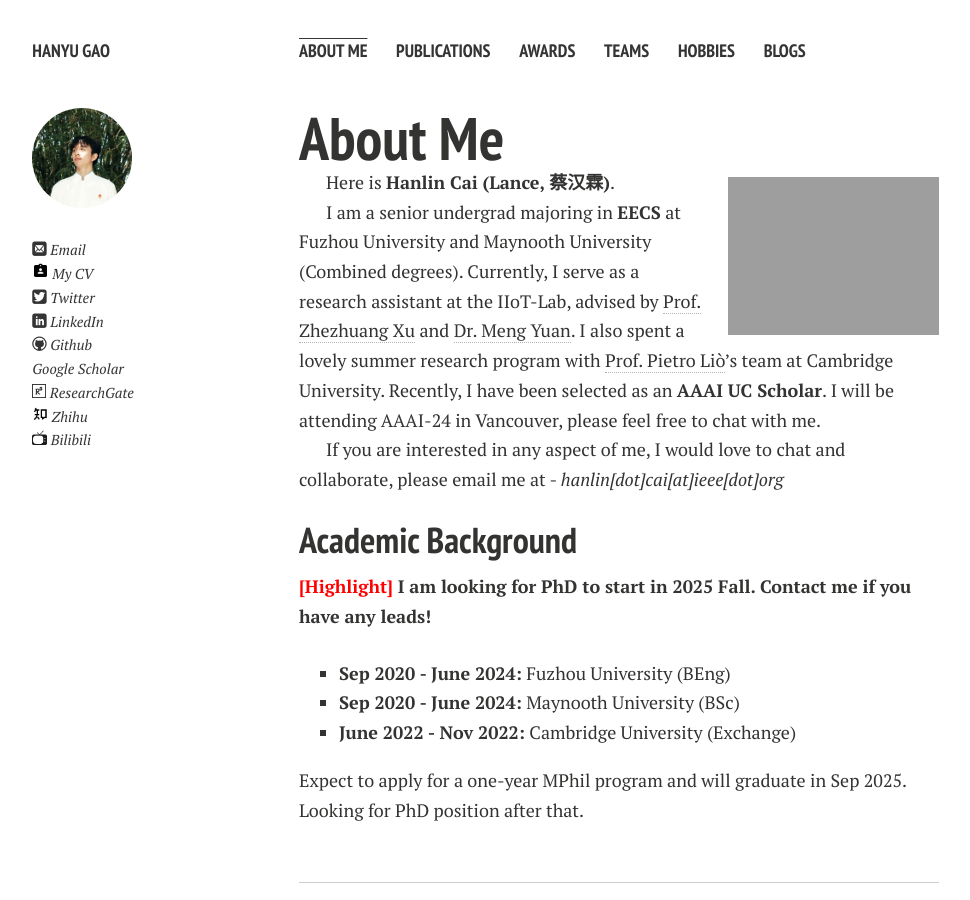
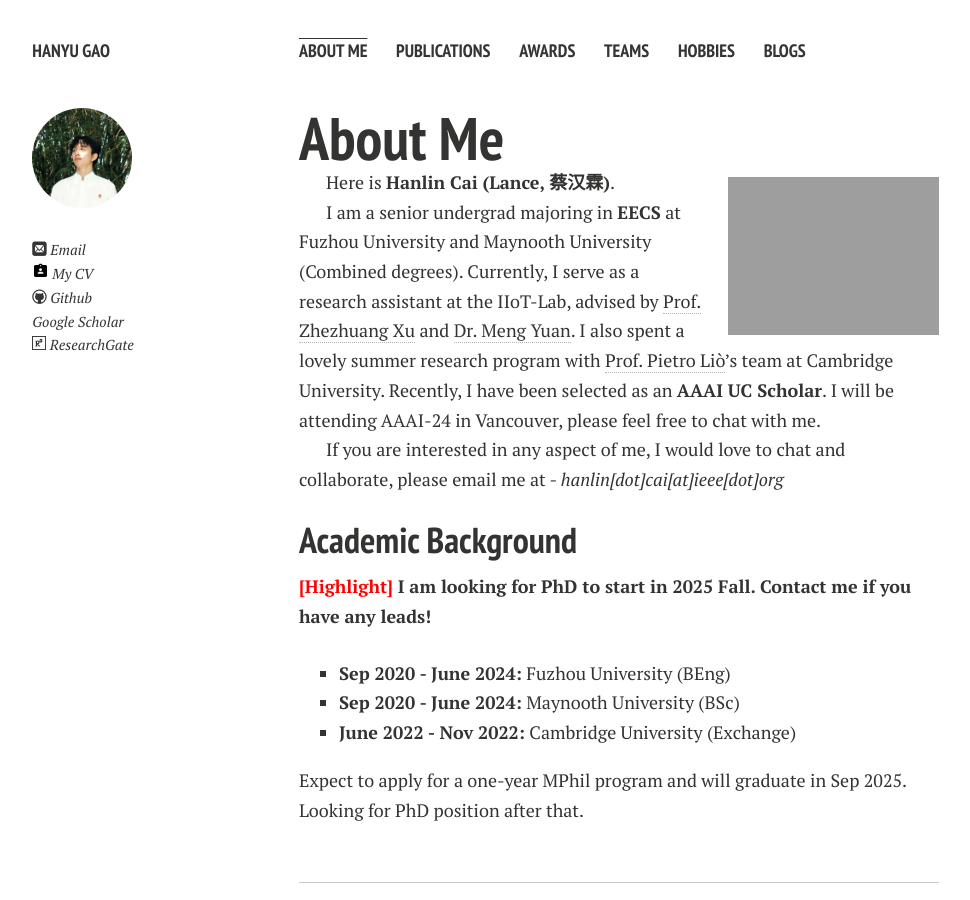
Before and after one commit to HanyuGaoX/HanyuGaoX.github.io, a Jekyll site: the page built from index.md, in a window 1280 px wide and 900 px high. Shown: the whole window, without its empty margins (21-991 px from the left). Built offline with Jekyll 4.4.1, drawn with Linux system fonts in a browser that asks for light colours; nearby versions of some CDN libraries; comment, search, counter and statistics services are not loaded; a style sheet for code colours, icons or effects is not loaded; our own code applies the rules of GitHub Pages for plain Markdown files; part of the change alters nothing that is shown.

Commit message:
Update _config.yml

```diff
--- a/_config.yml
+++ b/_config.yml
@@ -1,5 +1,5 @@
 title: Hanyu Gao
-# tagline: Here is personal website of Hanlin Cai. Powered by Jekyll, based on the Minimal Mistakes theme.
+# tagline: Here is personal website of Hanyu Gao. Powered by Jekyll, based on the Minimal Mistakes theme.
 # description: Two roads diverged in woods, I took the one less traveled by.
 #Comment out url when working locally to resolve base urls correctly
 url: https://hanyugaox.github.io/
@@ -12,15 +12,15 @@ owner:
   email: henrygao@zju.edu.cn
   cv: https://caihanlin.com/file/CV-HanlinCAI.pdf
   # Social networking links are used in author-bio sidebar. Update and remove as you like.
-  twitter: lancecai2002
+  # twitter:
   github: HanyuGaoX
-  linkedin: hanlincai
-  scholar: https://scholar.google.com/citations?user=8igSoWgAAAAJ
-  bilibili: 594030035
-  researchgate: https://www.researchgate.net/profile/Hanlin-Cai
-  zhihu: https://www.zhihu.com/people/chlire
-  # facebook: caihanlin2002
-  # instagram: lancecai2002
+  # linkedin:
+  scholar: https://scholar.google.com/citations?user=U1OPi1YAAAAJ
+  # bilibili:
+  researchgate: https://www.researchgate.net/profile/Hanyu-Gao-4
+  # zhihu:
+  # facebook:
+  # instagram:
   # lastfm:
   # tumblr:
   # For Google Authorship https://plus.google.com/authorship
@@ -84,4 +84,4 @@ disqus:
 include: [".htaccess"]
 exclude: ["lib", "config.rb", "Capfile", "config", "log", "Rakefile", "Rakefile.rb", "tmp", "less", "minimal-mistakes.sublime-project", "minimal-mistakes.sublime-workspace"]
 
-# Latest update in 2023/12/10 by Hanlin Cai.
+# Latest update in 2024/2/17 by Hanyu Gao.
```
